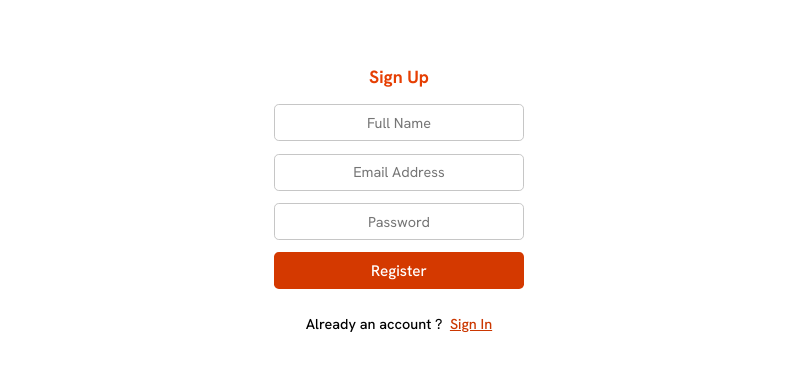
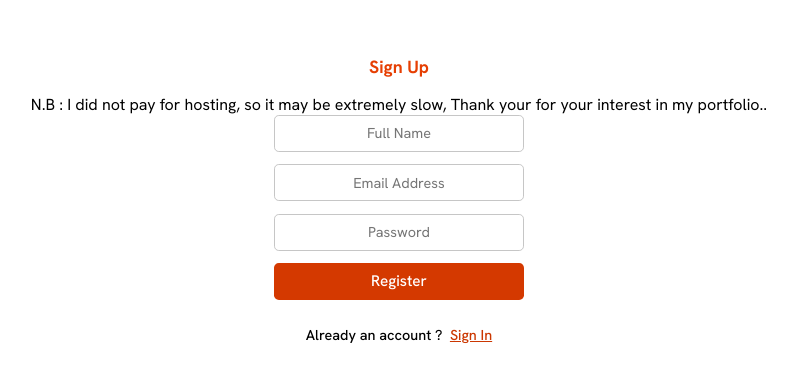
Before and after one commit to seasoned-developer/client, a React (Create React App) app: page /register in a window 1280 px wide. Shown: the part 186-568 px from the top of the page, without its empty margins (241-1038 px from the left). Built offline with nearby package versions, Linux system fonts and the light colour scheme; no server answers; a web font is replaced by a local one.

Commit message:
Update Register.jsx

```diff
--- a/src/Pages/Register/Register.jsx
+++ b/src/Pages/Register/Register.jsx
@@ -66,6 +66,8 @@ const Register = () => {
       <div className={error3 ? "error2 showerror2":'error2'}>
         Empty Fields
       </div>
+            <p>N.B : I did not pay for hosting, so it may be extremely slow, Thank your for your interest in my portfolio..</p>
+
       <input placeholder='Full Name' type="text" name='fullName' onChange={HandleChange}  disabled={loading} />
       <input placeholder='Email Address' type="text" name='username'  disabled={loading}  onChange={HandleChange} />
       <input placeholder='Password'  disabled={loading} type="password" name='password' onChange={HandleChange}  />
```
